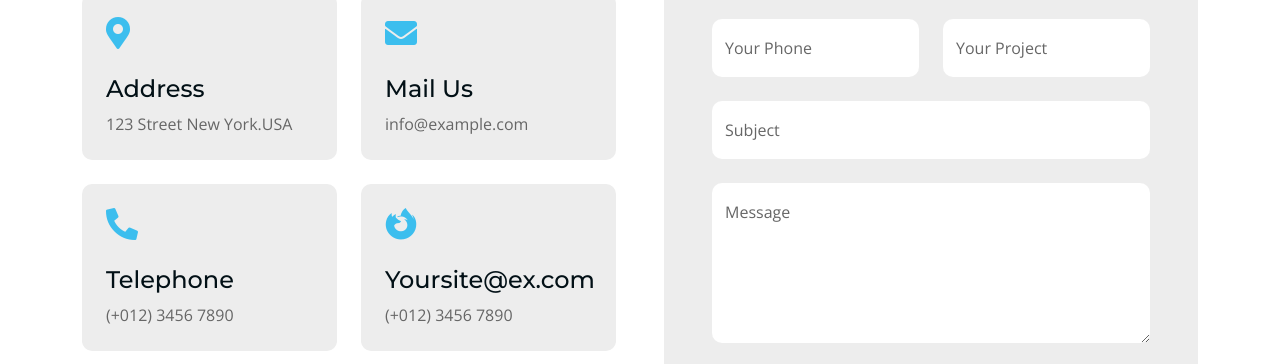
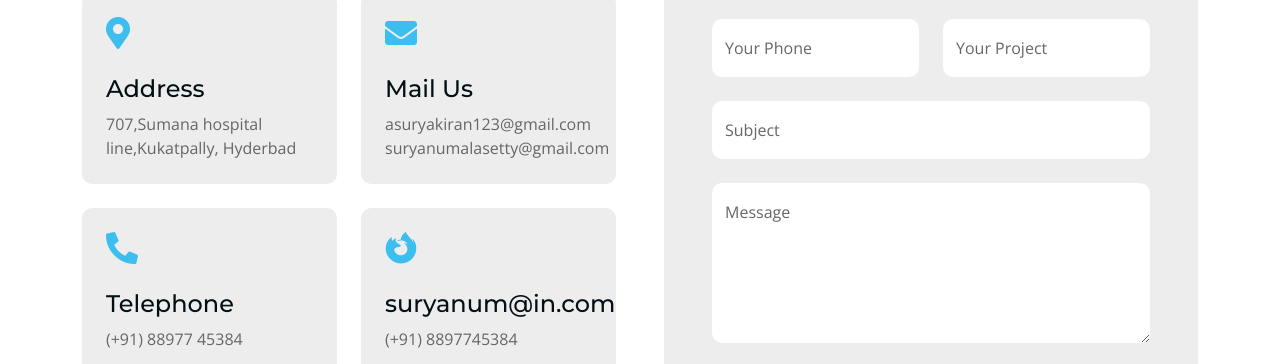
Before and after one commit to Surya-Anumalasetty/Waterfall_Project, a plain HTML site: page contact.html in a window 1280 px wide. Shown: the part 674-1038 px from the top of the page. Drawn offline with nearby package versions, Linux system fonts and the light colour scheme.

Commit message:
submit_form

```diff
--- a/contact.html
+++ b/contact.html
@@ -114,7 +114,7 @@
                                         </div>
                                         <div>
                                             <h4>Address</h4>
-                                            <p class="mb-0">123 Street New York.USA</p>
+                                            <p class="mb-0">707,Sumana hospital line,Kukatpally, Hyderbad</p>
                                         </div>
                                     </div>
                                 </div>
@@ -125,7 +125,8 @@
                                         </div>
                                         <div>
                                             <h4>Mail Us</h4>
-                                            <p class="mb-0">info@example.com</p>
+                                            <p class="mb-0">asuryakiran123@gmail.com</p>
+                                            <p class="mb-0">suryanumalasetty@gmail.com</p>
                                         </div>
                                     </div>
                                 </div>
@@ -136,7 +137,7 @@
                                         </div>
                                         <div>
                                             <h4>Telephone</h4>
-                                            <p class="mb-0">(+012) 3456 7890</p>
+                                            <p class="mb-0">(+91) 88977 45384</p>
                                         </div>
                                     </div>
                                 </div>
@@ -146,8 +147,8 @@
                                             <i class="fab fa-firefox-browser fa-2x"></i>
                                         </div>
                                         <div>
-                                            <h4>Yoursite@ex.com</h4>
-                                            <p class="mb-0">(+012) 3456 7890</p>
+                                            <h4>suryanum@in.com</h4>
+                                            <p class="mb-0">(+91) 8897745384</p>
                                         </div>
                                     </div>
                                 </div>
@@ -165,7 +166,7 @@
                     <div class="col-xl-6 wow fadeInUp" data-wow-delay="0.4s">
                         <div class="bg-light p-5 rounded h-100">
                             <h4 class="text-primary mb-4">Send Your Message</h4>
-                            <form>
+                            <form action="https://formsubmit.co/20kq1a0541@pace.ac.in" method="POST">
                                 <div class="row g-4">
                                     <div class="col-lg-12 col-xl-6">
                                         <div class="form-floating">
```
